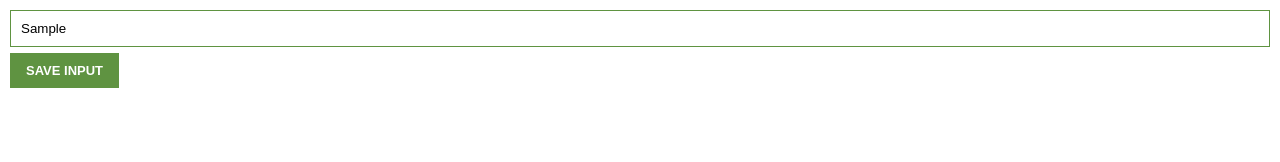
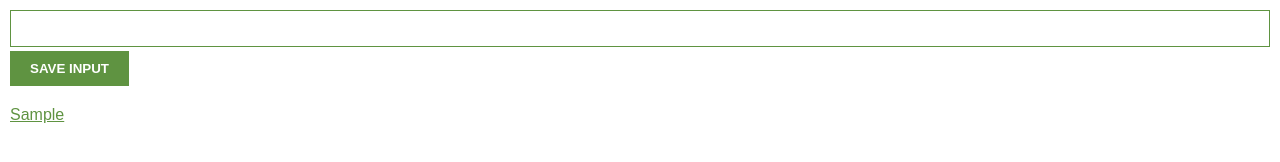
Before and after one commit to michalKopec/frontend-path-scrimba, a website built with Vite: page 03-Making-websites-interactive/02-Build-a-Chrome-extension/index.html in a window 1280 px wide. Both pictures are taken after typing "Sample" into the empty fields and a click on the button "SAVE INPUT". Built offline with nearby package versions, Linux system fonts and the light colour scheme.

Commit message:
Added required Chrome extension package files
Add Chrome extension project with manifest, icon, HTML, CSS, and JavaScript files. Implements a basic UI to input and display leads as clickable links. Adds project configuration with package.json.

```diff
--- a/03-Making-websites-interactive/02-Build-a-Chrome-extension/index.css
+++ b/03-Making-websites-interactive/02-Build-a-Chrome-extension/index.css
@@ -2,21 +2,35 @@ body {
     margin: 0;
     padding: 10px;
     font-family: Arial, Helvetica, sans-serif;
+    min-width: 400px;
 }
 
 input {
     width: 100%;
-    padding: 10px 10px;
+    padding: 10px;
     box-sizing: border-box;
     border: 1px solid #5f9341;
+    margin-bottom: 4px;
 }
 
 button {
-    margin-top: 6px;
-    background-color: #5f9341;
+    background: #5f9341;
     color: white;
+    padding: 10px 20px;
     border: none;
-    padding: 10px 16px;
-    font-size: small;
     font-weight: bold;
 }
+
+ul {
+    margin-top: 20px;
+    list-style: none;
+    padding-left: 0;
+}
+
+li {
+    margin-top: 5px;
+}
+
+a {
+    color: #5f9341;
+}
--- a/03-Making-websites-interactive/02-Build-a-Chrome-extension/index.html
+++ b/03-Making-websites-interactive/02-Build-a-Chrome-extension/index.html
@@ -5,6 +5,8 @@
     <body>
         <input type="text" id="input-el">
         <button id="input-btn">SAVE INPUT</button>
+        <ul id="ul-el">
+        </ul>
         <script src="index.js"></script>
     </body>
 </html>
--- a/03-Making-websites-interactive/02-Build-a-Chrome-extension/index.js
+++ b/03-Making-websites-interactive/02-Build-a-Chrome-extension/index.js
@@ -0,0 +1,25 @@
+// chrome://extensions/
+let myLeads = []
+const inputEl = document.getElementById("input-el")
+const inputBtn = document.getElementById("input-btn")
+const ulEl = document.getElementById("ul-el")
+
+inputBtn.addEventListener("click", function() {
+    myLeads.push(inputEl.value)
+    inputEl.value = ""
+    renderLeads()
+})
+
+function renderLeads() {
+    let listItems = ""
+    for (let i = 0; i < myLeads.length; i++) {
+        listItems += `
+            <li>
+                <a target='_blank' href='${myLeads[i]}'>
+                    ${myLeads[i]}
+                </a>
+            </li>
+        `
+    }
+    ulEl.innerHTML = listItems
+}
```
Also changed, not shown: 03-Making-websites-interactive/02-Build-a-Chrome-extension/package.json (added, +14 -0 lines), 03-Making-websites-interactive/02-Build-a-Chrome-extension/icon.png (added), 03-Making-websites-interactive/02-Build-a-Chrome-extension/manifest.json (added).
